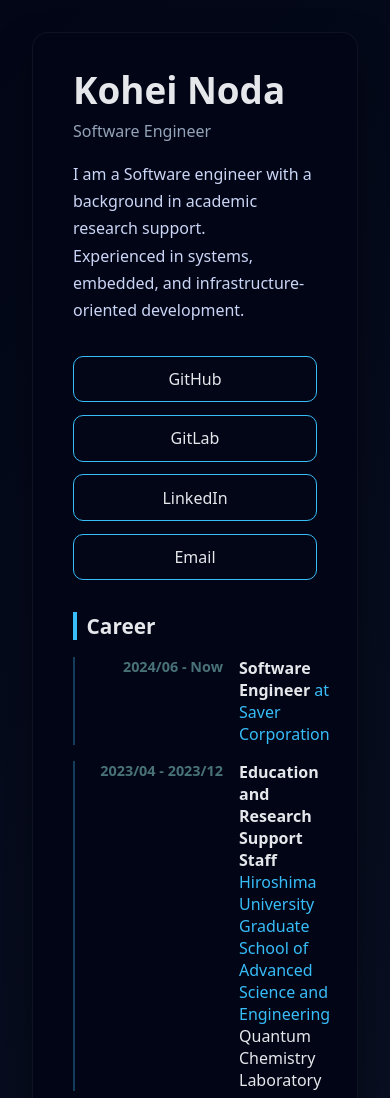
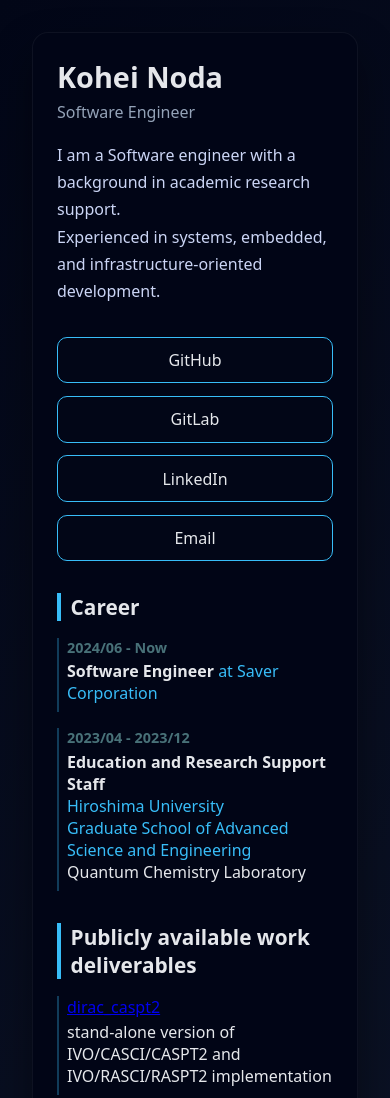
Before and after one commit to kohei-noda-qcrg/kohei-noda-qcrg.github.io, a plain HTML site: page index.html in a window 390 px wide. Shown: the top 1098 px of the page. Drawn offline with Linux system fonts and the light colour scheme.

Commit message:
add media query for mobile devices

```diff
--- a/index.html
+++ b/index.html
@@ -100,6 +100,27 @@
 
     .timeline .content a:hover {
       text-decoration: underline;
+    }
+
+    @media (max-width: 640px) {
+      .timeline .item {
+        grid-template-columns: 1fr;
+        gap: 0.2rem;
+        padding-bottom: 0.5rem;
+      }
+
+      .timeline .year {
+        text-align: left;
+        width: auto;
+      }
+
+      .card {
+        padding: 1.5rem;
+      }
+
+      h1 {
+        font-size: 1.8rem;
+      }
     }
 
     .links {
```
